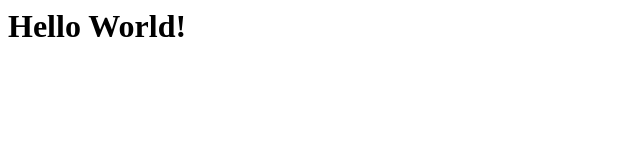
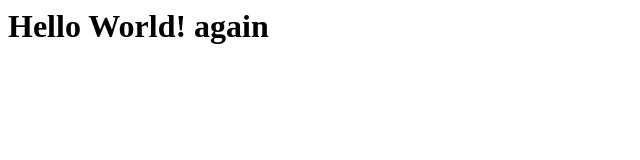
Before and after one commit to mariamawit/firstProject, a plain HTML site: page index.html in a window 1280 px wide. Shown: the whole page, without its empty margins (0-640 px from the left). Drawn offline with Linux system fonts and the light colour scheme.

Commit message:
added a line

```diff
--- a/index.html
+++ b/index.html
@@ -2,6 +2,6 @@
 <head>
 </head>
 <body>
-	<h1>Hello World!</h1>
+	<h1>Hello World! again</h1>
 </body>
 </html>
```
